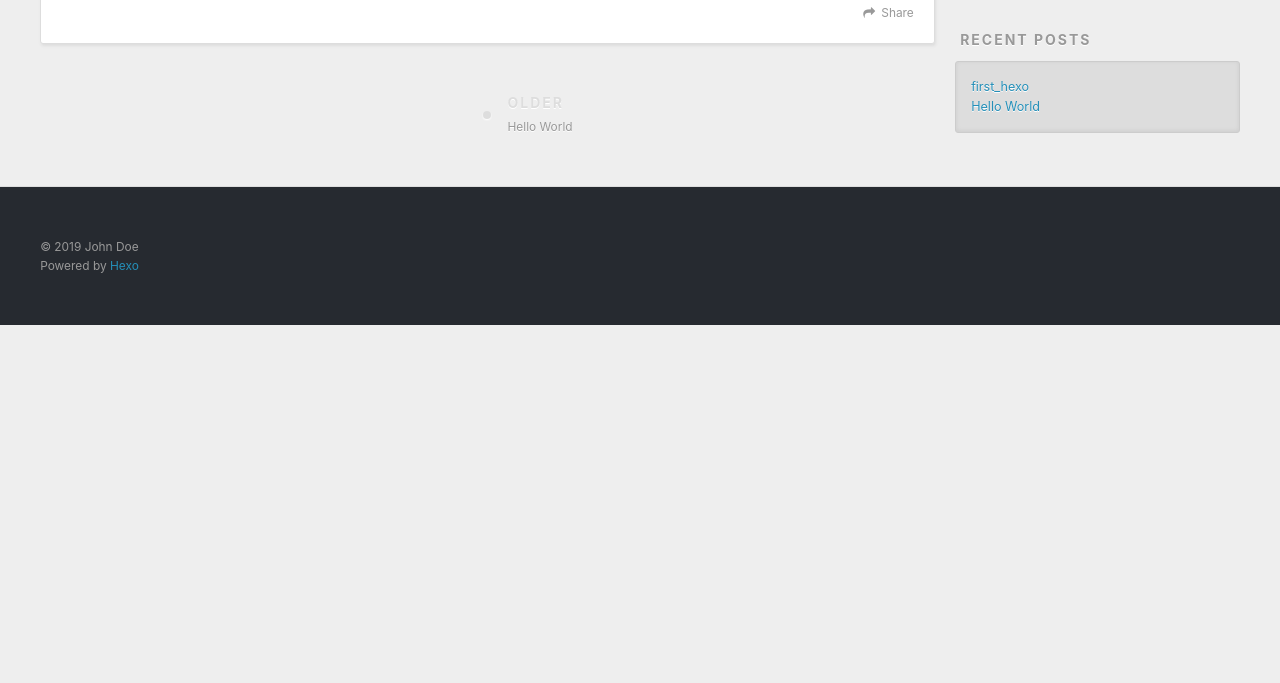
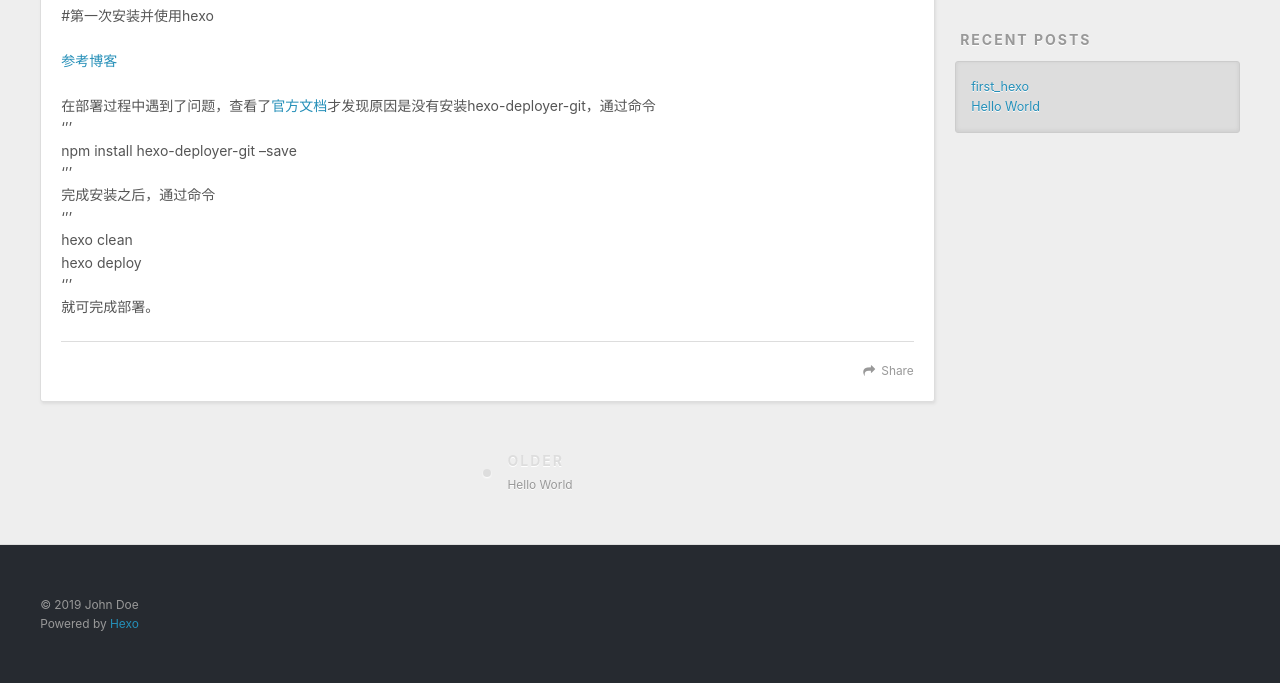
Before and after one commit to squareWU/squareWU.gitHub.io, a plain HTML site: page 2019/01/18/first-hexo/index.html in a window 1280 px wide. Shown: the part 448-1131 px from the top of the page. Before the commit the page ends 800 px from the top, so only its background shows below. Drawn offline with nearby package versions, Linux system fonts and the light colour scheme.

Commit message:
Site updated: 2019-01-18 12:11:14

```diff
--- a/2019/01/18/first-hexo/index.html
+++ b/2019/01/18/first-hexo/index.html
@@ -7,14 +7,17 @@
 
   <title>first_hexo | Hexo</title>
   <meta name="viewport" content="width=device-width, initial-scale=1, maximum-scale=1">
-  <meta property="og:type" content="article">
+  <meta name="description" content="#第一次安装并使用hexo 参考博客 在部署过程中遇到了问题，查看了官方文档才发现原因是没有安装hexo-deployer-git，通过命令‘’’npm install hexo-deployer-git –save‘’’完成安装之后，通过命令‘’’hexo cleanhexo deploy‘’’就可完成部署。">
+<meta property="og:type" content="article">
 <meta property="og:title" content="first_hexo">
 <meta property="og:url" content="http://yoursite.com/2019/01/18/first-hexo/index.html">
 <meta property="og:site_name" content="Hexo">
+<meta property="og:description" content="#第一次安装并使用hexo 参考博客 在部署过程中遇到了问题，查看了官方文档才发现原因是没有安装hexo-deployer-git，通过命令‘’’npm install hexo-deployer-git –save‘’’完成安装之后，通过命令‘’’hexo cleanhexo deploy‘’’就可完成部署。">
 <meta property="og:locale" content="default">
-<meta property="og:updated_time" content="2019-01-18T03:44:27.335Z">
+<meta property="og:updated_time" content="2019-01-18T04:10:11.221Z">
 <meta name="twitter:card" content="summary">
 <meta name="twitter:title" content="first_hexo">
+<meta name="twitter:description" content="#第一次安装并使用hexo 参考博客 在部署过程中遇到了问题，查看了官方文档才发现原因是没有安装hexo-deployer-git，通过命令‘’’npm install hexo-deployer-git –save‘’’完成安装之后，通过命令‘’’hexo cleanhexo deploy‘’’就可完成部署。">
 
     <link rel="alternate" href="/atom.xml" title="Hexo" type="application/atom+xml">
 
@@ -83,6 +86,9 @@
 
     <div class="article-entry" itemprop="articleBody">
 
+        <p>#第一次安装并使用hexo</p>
+<p><a href="https://www.cnblogs.com/fengxiongZz/p/7707219.html" target="_blank" rel="noopener">参考博客</a></p>
+<p>在部署过程中遇到了问题，查看了<a href="https://hexo.io/zh-cn/docs/deployment" target="_blank" rel="noopener">官方文档</a>才发现原因是没有安装hexo-deployer-git，通过命令<br>‘’’<br>npm install hexo-deployer-git –save<br>‘’’<br>完成安装之后，通过命令<br>‘’’<br>hexo clean<br>hexo deploy<br>‘’’<br>就可完成部署。</p>
 
 
     </div>
```
Also changed, not shown: index.html (+3 -0 lines).
